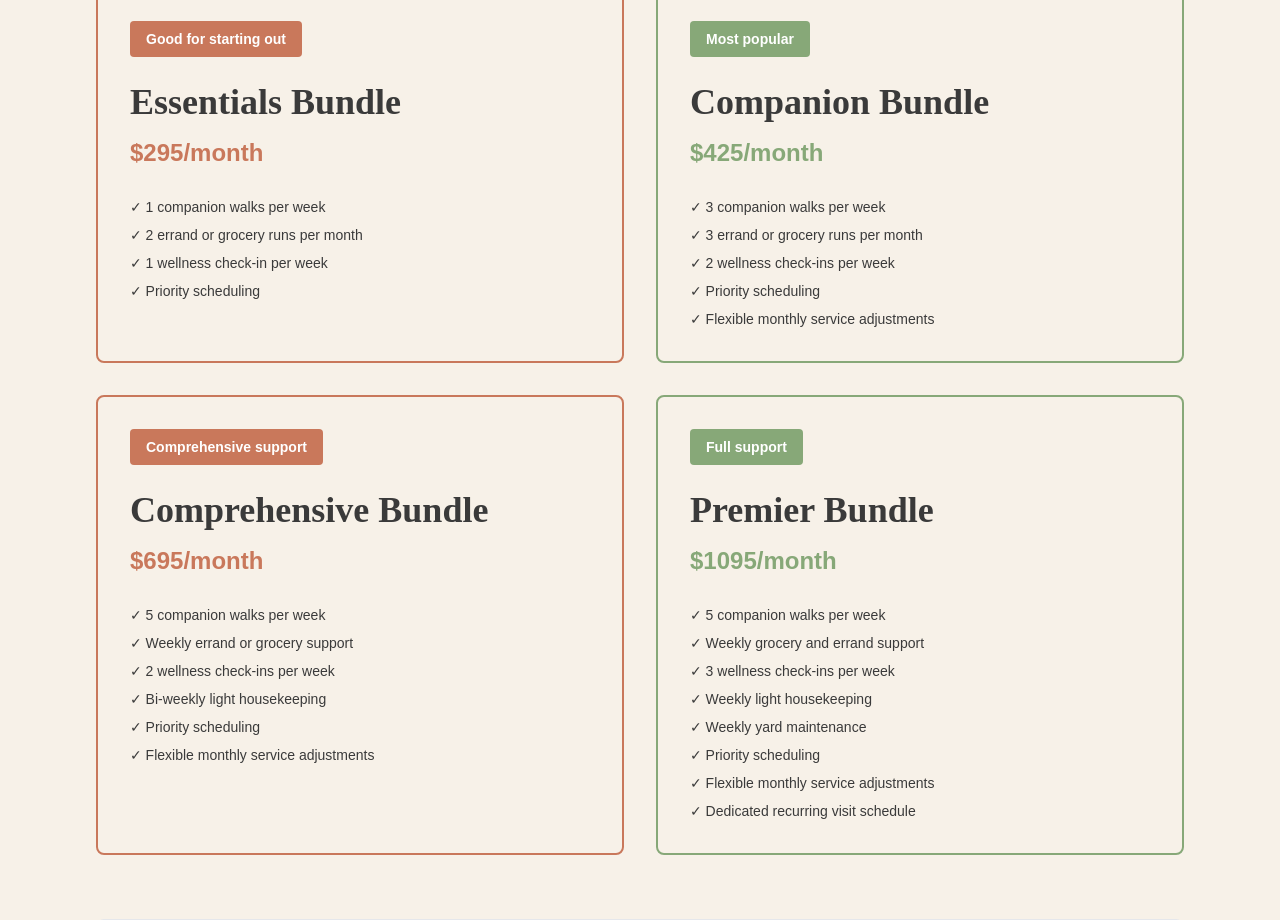
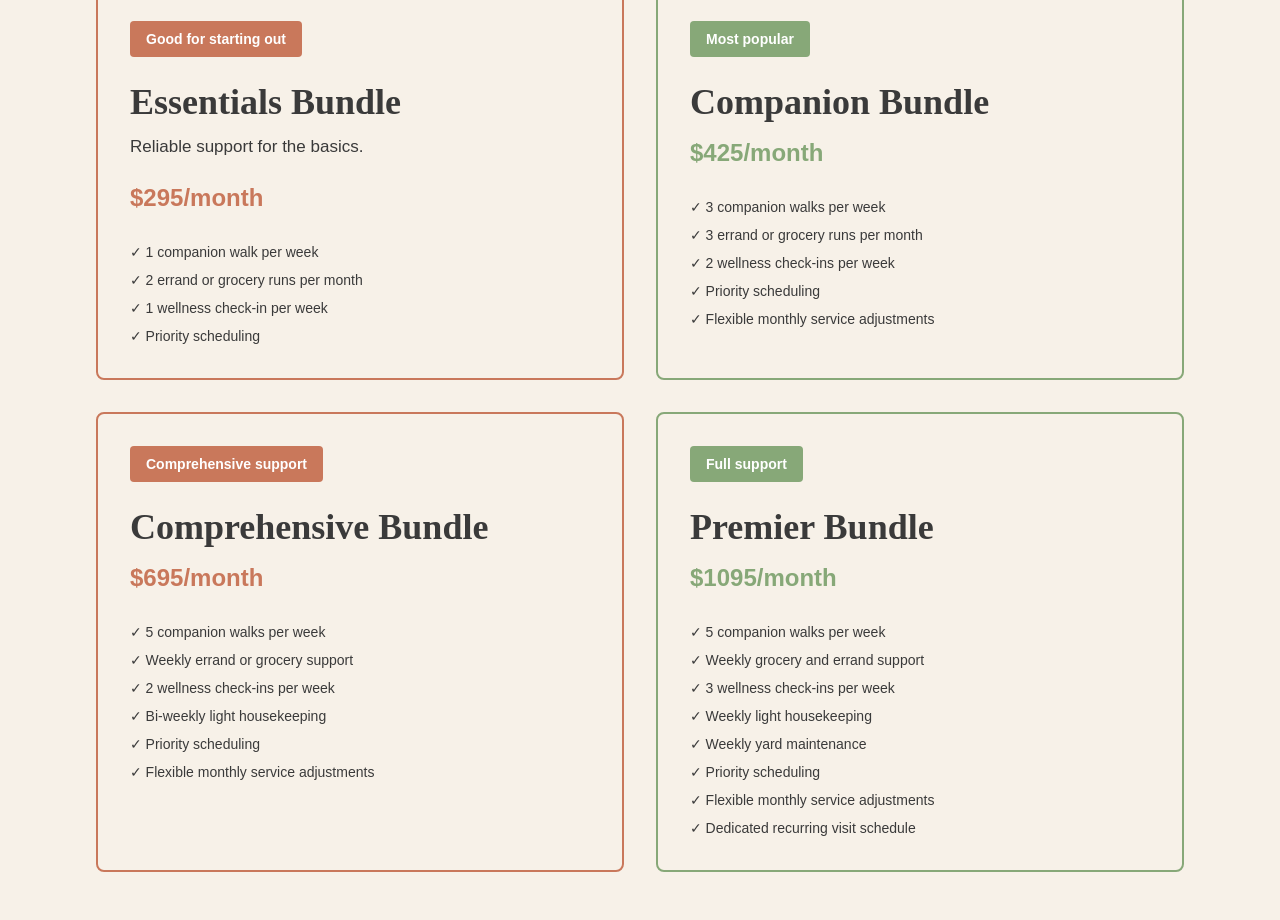
Before and after one commit to GoodCompanySCS/goodcompany-scs, a Next.js app: page /pricing in a window 1280 px wide. Shown: the part 1820-2740 px from the top of the page. Built offline with nearby package versions, Linux system fonts and the light colour scheme.

Commit message:
Update page.tsx

```diff
--- a/app/pricing/page.tsx
+++ b/app/pricing/page.tsx
@@ -134,9 +134,10 @@ export default function Pricing() {
                   Good for starting out
                 </div>
                 <h3 className="mb-2">Essentials Bundle</h3>
+                <p className="text-lg mb-4">Reliable support for the basics.</p>
                 <p style={{ color: 'var(--terracotta)', fontSize: '1.5rem' }} className="font-bold mb-6">$295/month</p>
                 <ul className="space-y-2 text-sm">
-                  <li>✓ 1 companion walks per week</li>
+                  <li>✓ 1 companion walk per week</li>
                   <li>✓ 2 errand or grocery runs per month</li>
                   <li>✓ 1 wellness check-in per week</li>
                   <li>✓ Priority scheduling</li>
```
